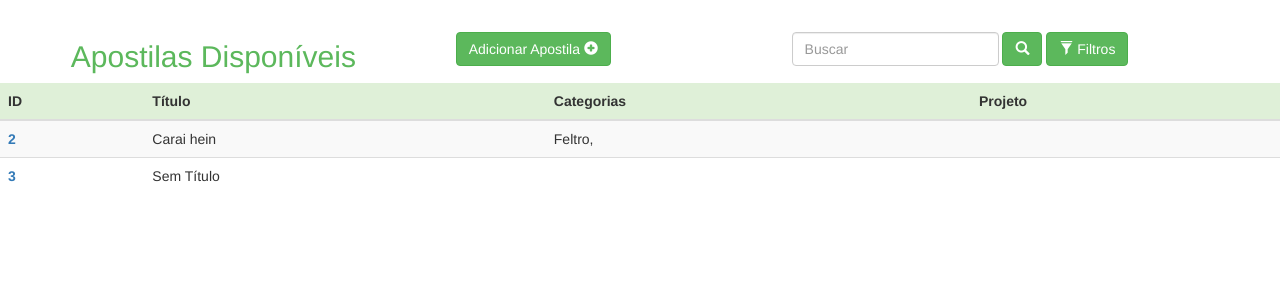
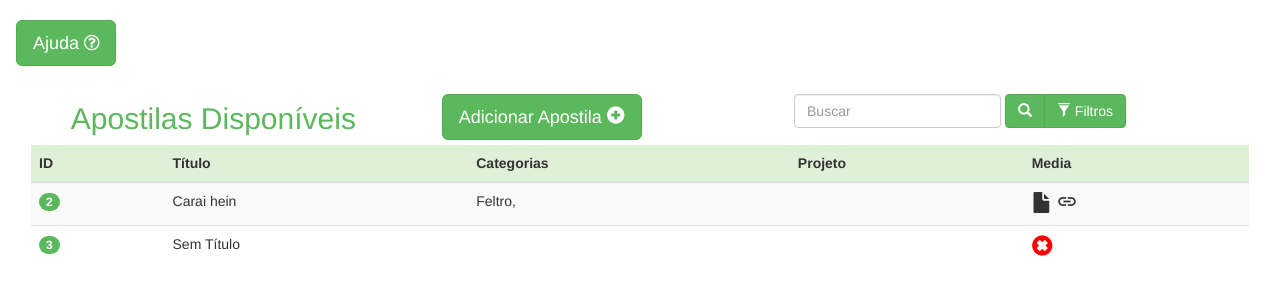
Before and after one commit to Gguidini/artheart-db-explorer, a Django app: page /search/ in a window 1280 px wide. Shown: the part 76-376 px from the top of the page. Run offline with Django 3.2, Linux system fonts and the light colour scheme; data comes from the database, SQL or seed files in the repository; both versions use the stored data as it was after the commit; data that the repository does not hold is empty; some libraries are stand-ins or nearby versions.

Commit message:
Alterando design pagina search: - botão de ajuda - abrir media da tabela - melhoria do design

```diff
--- a/Materials/models.py
+++ b/Materials/models.py
@@ -40,7 +40,7 @@ class Apostila(models.Model):
     description = models.TextField('Descrição', blank=True)
     author = models.CharField('Autor', max_length=50, blank=True)
     submissionDate = models.DateField(auto_now_add=True)
-    project = models.ManyToManyField(Project, blank=True, null=True, help_text="Opcional. Adicione se a apostila faz parte de algum projeto.")
+    project = models.ManyToManyField(Project, blank=True, help_text="Opcional. Adicione se a apostila faz parte de algum projeto.")
     categories = models.ManyToManyField(Categoria, blank=True)
     file = models.FileField(blank=True, help_text="Se estiver modificando o arquivo da Apostila, NÃO SELECIONE limpar e outro arquivo ao mesmo tempo.")
     url = models.URLField('URL', blank=True)
--- /dev/null
+++ b/Materials/static/css/colors.css
@@ -0,0 +1,15 @@
+.green {
+    color: #5cb85c;
+}
+
+.darkgray {
+    color: darkgray;
+}
+
+.bkgd-green {
+    background-color: #5cb85c;
+}
+
+.hidden {
+    display: none;
+}
--- a/Materials/templates/Materials/search.html
+++ b/Materials/templates/Materials/search.html
@@ -2,12 +2,19 @@
 {% load staticfiles %}
 {% block header %}
 <title>Apostilas</title>
+<link rel="stylesheet" href="https://cdnjs.cloudflare.com/ajax/libs/font-awesome/4.7.0/css/font-awesome.min.css">
+<link rel="stylesheet" href="{% static 'css/colors.css' %}">
+<meta name="viewport" content="width=device-width, initial-scale=1">
+<link href="https://fonts.googleapis.com/icon?family=Material+Icons" rel="stylesheet">
 <style>
+
+    .margin {
+        margin: 16px;
+    }
+
     h2 {
         text-align: center;
         color: #5cb85c;
-
-
     }
 
     .center {
@@ -15,16 +22,46 @@
         margin-top: 1%;
     }
 </style>
+<script>
+    function show_help() {
+        var panel = document.getElementById("help_panel");
+        panel.classList.toggle("hidden");
+    }
+
+    function open_media(file, url) {
+        if(url.length > 0 && confirm('Abrir url da apostila?')){
+            window.open(url, '_blank');
+        }
+        if (/\/media\/.+/g.test(file) && confirm('Abrir arquivo da apostila?')){
+            window.open(file, '_blank')
+        }
+    }
+</script>
 {% endblock %}
 
 {% block content %}
 <div class="conteiner-fluid">
+
+    <div class="conteiner margin">
+        <button class="btn btn-success btn-lg" type="button" onmouseover="show_help()" onmouseout="show_help()" aria-haspopup="true" aria-expanded="false">
+            Ajuda <i class="fa fa-question-circle-o"></i>
+        </button>
+            <div class="panel panel-success hidden bkgd-green" id="help_panel">
+                <div class="panel-body" style="color: white; font-size: 12pt;">
+                    <ul>
+                        <li>Deixe o mouse sobre uma linha da tabela para ver a descrição da apostila.</li>
+                        <li>Clique sobre o ID da apostila para <strong>editá-la</strong>.</li>
+                        <li>Clique na linha para <strong>visualizar</strong> a apostila.</li>
+                    </ul>
+                </div>
+        </div>
+    </div>
                 <div class="col-md-4">
                         <h2>Apostilas Disponíveis</h2>
                 </div>
                 <div class="col-md-2 center">
 
-                    <a class="btn btn-success" href="{% url 'url_detail' -1 %}">Adicionar Apostila <span class="glyphicon glyphicon-plus-sign"></span></a>
+                    <a class="btn btn-success btn-lg" href="{% url 'url_detail' -1 %}">Adicionar Apostila <span class="glyphicon glyphicon-plus-sign"></span></a>
                 </div>
 		<div class="col-md-6 center">
 
@@ -32,8 +69,10 @@
                 {% csrf_token %}
                 <div class="form-inline">
                 <input class="form-control" type="text" name="search" placeholder="Buscar">
+                <div class="btn-group" role="group" aria-label="...">
                     <button type="submit" class="btn btn-success"><span class="glyphicon glyphicon-search"></span></button>
                     <button type="button" class="btn btn-success" data-toggle="collapse" data-target="#filters"><span class="glyphicon glyphicon-filter"></span> Filtros</button>
+                </div>
                 </div>
                 <div class="row" style="margin-top: 2%">
                     <div id="filters" class="collapse form-inline">
@@ -59,27 +98,41 @@
         </div>
 	</div>
 
-<table class="table table-hover table-striped" style="margin-top: 2%">
+    <div class="container-fluid margin">
+        <table class="table table-hover table-striped" style="margin-top: 1em;">
             <thead>
-      <tr class="bg-success">
+            <tr class="bg-success" style="position: sticky">
                 <th scope="col">ID</th>
                 <th scope="col">Título</th>
                 <th scope="col">Categorias</th>
                 <th scope="col">Projeto</th>
+                <th scope="col">Media</th>
             </tr>
             </thead>
             <tbody>
             {% for ap in entries %}
-        <tr>
-            <th scope="row"><a href="{% url 'url_detail' ap.id %}">{{ ap.id|safe }}</a></th>
-            <td title="{{ ap.description }}">{{ ap.title }}</td>
-            <td>{% for cat in ap.categories.all %}
+                <tr title="{{ ap.description }}">
+                    <td><a href="{% url 'url_detail' ap.id %}" class="badge bkgd-green" style="font-weight: bolder">{{ ap.id|safe }}</a></td>
+                    <td onclick="open_media('{{media}}{{ap.file}}', '{{ap.url}}')" style="cursor: pointer;">{{ ap.title }}</td>
+                    <td onclick="open_media('{{media}}{{ap.file}}', '{{ap.url}}')" style="cursor: pointer;">{% for cat in ap.categories.all %}
                         {{ cat.category }},
                         {% endfor %}
                     </td>
-            <td>{% for p in ap.project.all %}
+                    <td onclick="open_media('{{media}}{{ap.file}}', '{{ap.url}}')" style="cursor: pointer;">{% for p in ap.project.all %}
                         {{ p.name }},
                         {% endfor %}
+                    </td>
+                    <td>
+                        {% if ap.file %}
+                        <span class="glyphicon glyphicon-file" style="font-size: 1.5em;"></span>
+                        {% endif %}
+                        {% if ap.url %}
+                        <i class="material-icons" style="font-size: 1.5em;">link</i>
+                        {% endif %}
+                        {% if not ap.file and not ap.url %}
+                        <span class="glyphicon glyphicon-remove-sign" style="color: red; font-size: 1.5em;"></span>
+                        {% endif %}
+
                     </td>
                 </tr>
             {% endfor %}
--- a/Materials/views.py
+++ b/Materials/views.py
@@ -9,11 +9,13 @@ from .models import Apostila, Project, Categoria
 from django.urls import reverse_lazy
 from django.http import HttpResponseForbidden
 
-from ArtHeart.settings import MEDIA_ROOT
+from ArtHeart.settings import MEDIA_ROOT, MEDIA_URL
 import os
 from .forms import ApostilaUpload, ProjectUpload, CategoryUpload
 
 # Create your views here.
+
+
 def search(request):
     """
     Shows all available Apostilas.
@@ -27,6 +29,7 @@ def search(request):
     cats = Categoria.objects.all()
     data['projects'] = projs
     data['categories'] = cats
+    data['media'] = MEDIA_URL
     aps = Apostila.objects.all()
     # filter entries to be displayed
     if request.method == 'GET' and not request.GET == {}:
@@ -43,6 +46,7 @@ def search(request):
     data['entries'] = aps
     return render(request, 'Materials/search.html', data)
 
+
 def detail(request, pk):
     """
     Edit existing Apostila or add new one.
@@ -50,48 +54,48 @@ def detail(request, pk):
 
     Template for this view is 'Materials/detail.html'
     """
-    if request.user.is_authenticated:
-        pk = int(pk)
-        if request.method == 'GET':
+    pk = int(pk)
+    if request.method == 'GET':
+        if pk != -1:
+            ap = Apostila.objects.get(pk=pk)
+            form = ApostilaUpload(instance=ap)
+            data = {'doc': ap, 'form': form, 'edit': True}
+        else:
+            form = ApostilaUpload()
+            data = {'form': form, 'edit': False}
+        return render(request, 'Materials/detail.html', data)
+    else:
+        if pk != -1:
+            if 'file-clear' in request.POST or 'file' in request.FILES:
+                deleteFile(pk)
+            form = ApostilaUpload(
+                request.POST or None, request.FILES or None, instance=Apostila.objects.get(pk=pk))
+        else:
+            form = ApostilaUpload(
+                request.POST or None, request.FILES or None)
+        if form.is_valid():
+            entry = form.save()
+            cats = request.POST.getlist('categories')
+            projects = request.POST.getlist('project')
+            selected = []
+            for c in cats:
+                selected.append(Categoria.objects.get(pk=c))
+            entry.categories.set(selected)
+            selected = []
+            for p in projects:
+                selected.append(Project.objects.get(pk=p))
+            entry.project.set(selected)
+            entry.save()
+            return redirect(reverse_lazy('url_search'))
+        else:
+            data = {'form': form}
             if pk != -1:
-                ap = Apostila.objects.get(pk=pk)
-                form = ApostilaUpload(instance=ap)
-                data = {'doc':ap, 'form':form, 'edit':True }
+                data['doc'] = Apostila.objects.get(pk=pk)
+                data['edit'] = True
             else:
-                form = ApostilaUpload()
-                data = { 'form':form, 'edit':False }
-            return render(request, 'Materials/detail.html', data)
-        else:
-            if pk != -1:
-                if 'file-clear' in request.POST or 'file' in request.FILES:
-                    deleteFile(pk)
-                form = ApostilaUpload(request.POST or None, request.FILES or None, instance=Apostila.objects.get(pk=pk))
-            else:
-                form = ApostilaUpload(request.POST or None, request.FILES or None)
-            if form.is_valid() :
-                entry = form.save()
-                cats = request.POST.getlist('categories')
-                projects = request.POST.getlist('project')
-                selected = []
-                for c in cats:
-                    selected.append(Categoria.objects.get(pk=c))
-                entry.categories.set(selected)
-                selected = []
-                for p in projects:
-                    selected.append(Project.objects.get(pk=p))
-                entry.project.set(selected)
-                entry.save()
-                return redirect(reverse_lazy('url_search'))
-            else:
-                data = {'form':form}
-                if pk != -1:
-                    data['doc'] = Apostila.objects.get(pk=pk)
-                    data['edit'] = True
-                else:
-                    data['edit'] = False
-                return render(request, 'Materials/details.html', )
-    else:
-        return HttpResponseForbidden()
+                data['edit'] = False
+            return render(request, 'Materials/details.html', )
+
 
 def projects(request):
     """
@@ -115,6 +119,7 @@ def projects(request):
     else:
         return render(request, 'Materials/projects.html', data)
 
+
 def edit_project(request, pk):
     """
     Manages de editing of an existing Project.
@@ -126,7 +131,7 @@ def edit_project(request, pk):
         p = Project.objects.get(pk=pk)
         form = ProjectUpload(instance=p)
         entries = p.apostila_set.all()
-        data = {'doc':p, 'form':form, 'entries':entries}
+        data = {'doc': p, 'form': form, 'entries':entries}
         if request.method == 'POST':
             form = ProjectUpload(request.POST, instance=p)
             if form.is_valid():
@@ -141,6 +146,7 @@ def edit_project(request, pk):
         return render(request, 'Materials/edit_project.html', data)
     else:
         return HttpResponseForbidden()
+
 
 def category(request, pk):
     """
@@ -161,8 +167,9 @@ def category(request, pk):
 
     cats = Categoria.objects.all()
     form = CategoryUpload()
-    data = {'cat':cats, 'form':form}
+    data = {'cat': cats, 'form': form}
     return render(request, 'Materials/category.html', data)
+
 
 def deleteFile(pk):
     """
@@ -174,7 +181,8 @@ def deleteFile(pk):
     try:
         os.remove(os.path.join(MEDIA_ROOT, str(ap.file)))
     except:
-        pass # silence error when no file is there
+        pass  # silence error when no file is there
+
 
 def delete(request, pk):
     """
@@ -187,6 +195,7 @@ def delete(request, pk):
         deleteFile(pk)
         doc.delete()
     return redirect('url_search')
+
 
 def delete_project(request, pk):
     """
--- a/Planner/views.py
+++ b/Planner/views.py
@@ -2,6 +2,8 @@ from django.shortcuts import HttpResponse, redirect, render
 from django.urls import reverse_lazy
 from django.http import HttpResponseForbidden
 
+from ArtHeart.settings import MEDIA_URL
+
 def index(request):
     data = {}
     return render(request, 'Planner/index.html', data)
```
Also changed, not shown: db.sqlite3. Lines whose indentation alone changed are shown as unchanged.
